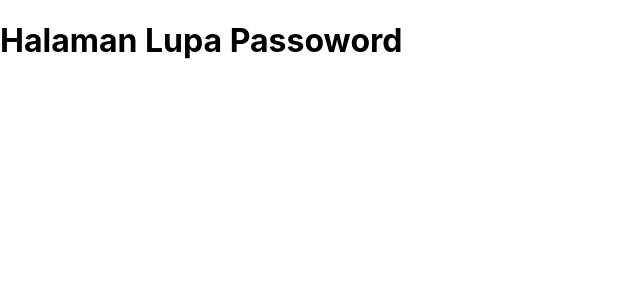
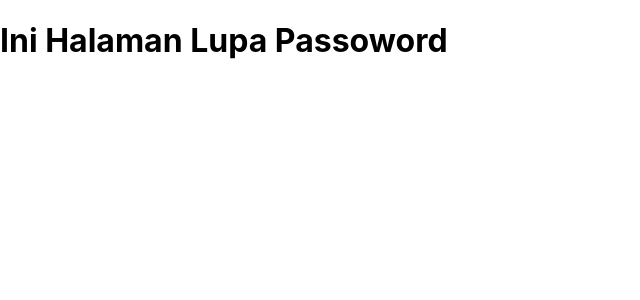
Before and after one commit to pgatech/sales-shop-react-firebase, a React (Create React App) app: page /lupa-password in a window 1280 px wide. Shown: the top 300 px of the page, without its empty margins (0-640 px from the left). Built offline with nearby package versions, Linux system fonts and the light colour scheme.

Commit message:
Change content

```diff
--- a/src/pages/lupa-password/Index.js
+++ b/src/pages/lupa-password/Index.js
@@ -1,7 +1,7 @@
 import React from 'react'
 
 function LupaPassword (){
-    return <h1>Halaman Lupa Passoword</h1>
+    return <h1>Ini Halaman Lupa Passoword</h1>
 }
 
 export default LupaPassword;
```
